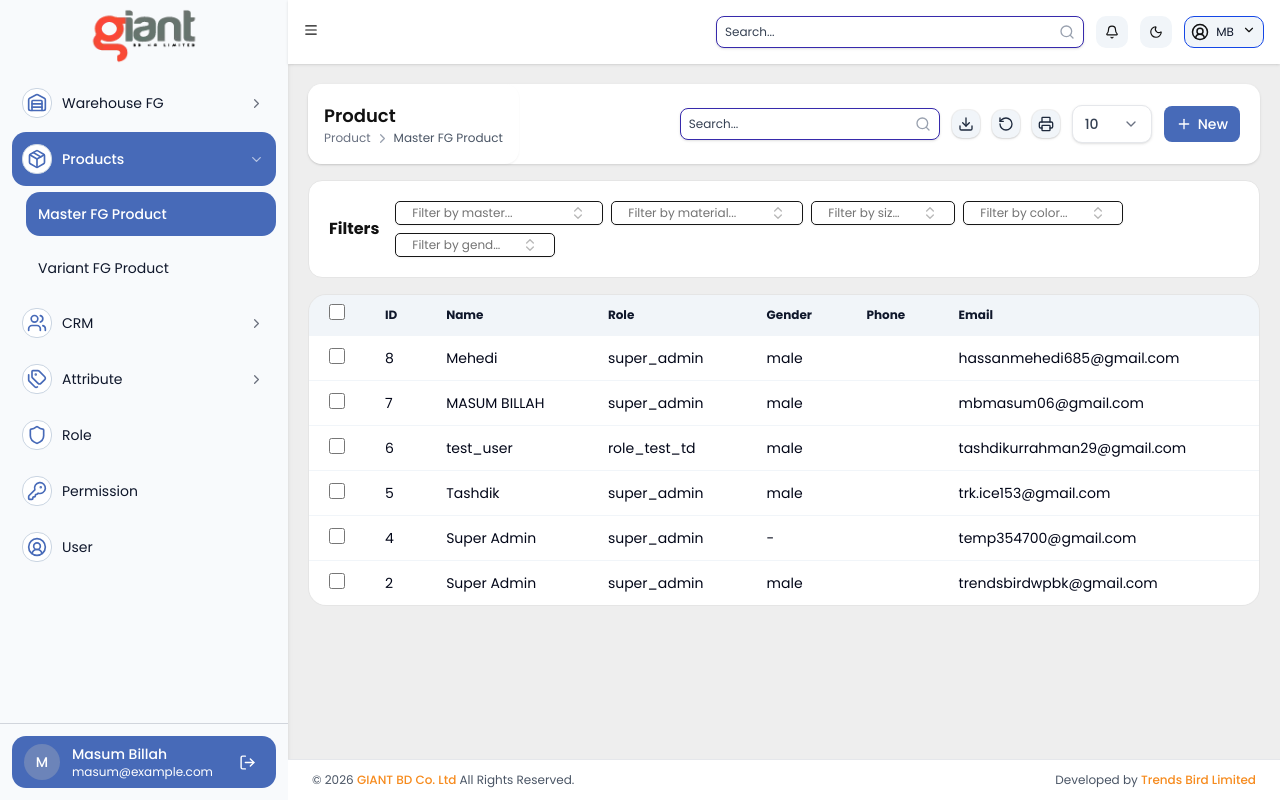
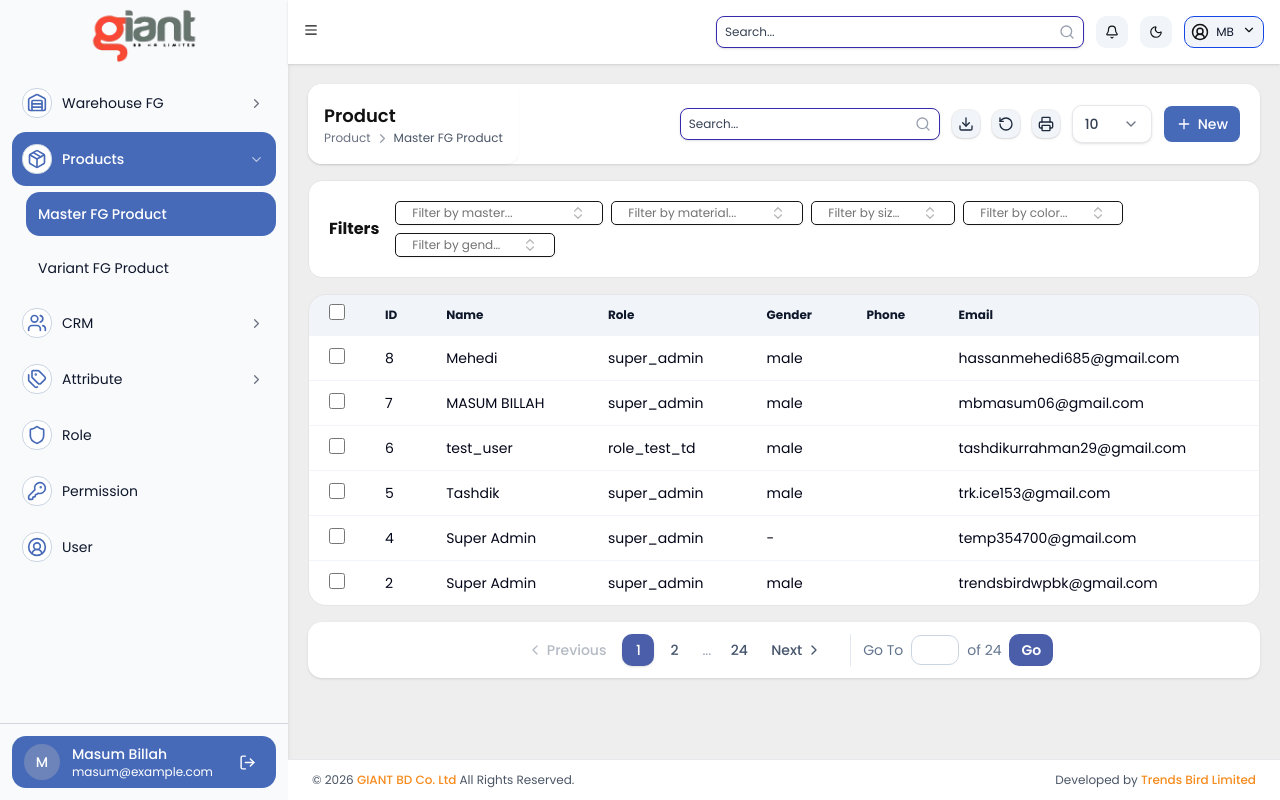
Before and after one commit to masumbillah06/giantbd, a Next.js app: page /products/master-fg-product in a window 1280 px wide. Built offline with nearby package versions, Linux system fonts and the light colour scheme.

Commit message:
added pagination component

```diff
--- a/src/app/products/master-fg-product/page.tsx
+++ b/src/app/products/master-fg-product/page.tsx
@@ -5,6 +5,7 @@ import { Sidebar, type SidebarUser } from "@/components/sidebar/sidebar"
 import Breadcrumb from "@/components/ui/breadcrumbs/breadcrumb"
 import NavCh from "@/components/ui/nav-child"
 import { useState } from "react";
+import Pagination from "@/components/ui/pagination";
 import { ClipboardList, Eye, Pencil, PenSquareIcon, Trash2 } from "lucide-react";
 import ReusableTable from "@/components/tables-1/ReusableTable";
 import { ActionButton } from "@/components/ui/buttons/action-button";
@@ -102,6 +103,8 @@ const columns: ColumnDef<UserRecord>[] = [
 
 export default function Dashboard() {
   const [selectedIds, setSelectedIds] = useState<number[]>([]);
+  const [currentPage, setCurrentPage] = useState(1);
+  const totalPages = 24; // replace with real total when API is wired up
 
   return (
     <div className="flex h-screen overflow-hidden bg-[var(--color-bg)] text-[var(--color-text)]">
@@ -144,6 +147,13 @@ export default function Dashboard() {
               />
             </div>
           </div>
+          <div className="mt-4">
+            <Pagination
+              currentPage={currentPage}
+              totalPages={totalPages}
+              onPageChange={setCurrentPage}
+            />
+          </div>
         </div>
         <Footer />
       </div>
--- a/src/app/products/variant-fg-product/page.tsx
+++ b/src/app/products/variant-fg-product/page.tsx
@@ -5,6 +5,7 @@ import { Sidebar, type SidebarUser } from "@/components/sidebar/sidebar"
 import Breadcrumb from "@/components/ui/breadcrumbs/breadcrumb"
 import NavCh from "@/components/ui/nav-child"
 import { useState } from "react";
+import Pagination from "@/components/ui/pagination";
 import { ClipboardList, Eye, Pencil, PenSquareIcon, Trash2 } from "lucide-react";
 import ReusableTable from "@/components/tables-1/ReusableTable";
 import { ActionButton } from "@/components/ui/buttons/action-button";
@@ -102,6 +103,8 @@ const columns: ColumnDef<UserRecord>[] = [
 
 export default function Dashboard() {
   const [selectedIds, setSelectedIds] = useState<number[]>([]);
+  const [currentPage, setCurrentPage] = useState(1);
+  const totalPages = 24; // replace with real total when API is wired up
 
   return (
     <div className="flex h-screen overflow-hidden bg-[var(--color-bg)] text-[var(--color-text)]">
@@ -144,6 +147,13 @@ export default function Dashboard() {
               />
             </div>
           </div>
+          <div className="mt-4">
+            <Pagination
+              currentPage={currentPage}
+              totalPages={totalPages}
+              onPageChange={setCurrentPage}
+            />
+          </div>
         </div>
         <Footer />
       </div>
--- /dev/null
+++ b/src/components/ui/pagination.tsx
@@ -0,0 +1,162 @@
+"use client";
+
+import { ChevronLeft, ChevronRight } from "lucide-react";
+import { useRef, useState } from "react";
+import { cn } from "cn";
+
+export interface PaginationProps {
+  /** Current active page (1-indexed). */
+  currentPage: number;
+  /** Total number of pages. */
+  totalPages: number;
+  /** Called with the new page number when the user navigates. */
+  onPageChange: (page: number) => void;
+  className?: string;
+}
+
+/**
+ * Reusable pagination bar.
+ *
+ * Layout (matches design):
+ *   < Previous   1  2  ...  24   Next >   Go To [ ___ ] of 24  Go
+ */
+export default function Pagination({
+  currentPage,
+  totalPages,
+  onPageChange,
+  className,
+}: PaginationProps) {
+  const [goToValue, setGoToValue] = useState<string>("");
+  const inputRef = useRef<HTMLInputElement>(null);
+
+  const clamp = (n: number) => Math.min(Math.max(n, 1), totalPages);
+
+  const handlePrev = () => onPageChange(clamp(currentPage - 1));
+  const handleNext = () => onPageChange(clamp(currentPage + 1));
+
+  const handleGo = () => {
+    const parsed = parseInt(goToValue, 10);
+    if (!isNaN(parsed)) {
+      onPageChange(clamp(parsed));
+      setGoToValue("");
+    }
+  };
+
+  const handleKeyDown = (e: React.KeyboardEvent<HTMLInputElement>) => {
+    if (e.key === "Enter") handleGo();
+  };
+
+  /**
+   * Build the visible page numbers.
+   * Always shows: first page, last page, current page, and the page right
+   * before/after current. Gaps are represented as "...".
+   *
+   * Example (totalPages=24, currentPage=1): [1, 2, "...", 24]
+   */
+  const buildPages = (): (number | "...")[] => {
+    if (totalPages <= 5) {
+      return Array.from({ length: totalPages }, (_, i) => i + 1);
+    }
+
+    const pages = new Set<number>();
+    pages.add(1);
+    pages.add(totalPages);
+    pages.add(clamp(currentPage));
+    pages.add(clamp(currentPage - 1));
+    pages.add(clamp(currentPage + 1));
+
+    const sorted = Array.from(pages).sort((a, b) => a - b);
+    const result: (number | "...")[] = [];
+
+    sorted.forEach((page, idx) => {
+      if (idx > 0 && page - sorted[idx - 1] > 1) {
+        result.push("...");
+      }
+      result.push(page);
+    });
+
+    return result;
+  };
+
+  const pages = buildPages();
+
+  return (
+    <div
+      className={cn(
+        "flex items-center justify-center gap-1 rounded-xl bg-white px-4 py-3 shadow-sm",
+        className
+      )}
+    >
+      {/* Previous */}
+      <button
+        onClick={handlePrev}
+        disabled={currentPage <= 1}
+        className="flex items-center gap-1 rounded-lg px-3 py-1.5 text-sm font-medium text-slate-600 transition hover:bg-slate-100 disabled:cursor-not-allowed disabled:opacity-40"
+      >
+        <ChevronLeft className="size-4" />
+        Previous
+      </button>
+
+      {/* Page numbers */}
+      <div className="flex items-center gap-1">
+        {pages.map((page, idx) =>
+          page === "..." ? (
+            <span
+              key={`ellipsis-${idx}`}
+              className="px-2 text-sm text-slate-400 select-none"
+            >
+              ...
+            </span>
+          ) : (
+            <button
+              key={page}
+              onClick={() => onPageChange(page as number)}
+              className={cn(
+                "flex h-8 w-8 items-center justify-center rounded-lg text-sm font-medium transition",
+                page === currentPage
+                  ? "bg-[#4B5EAA] text-white shadow"
+                  : "text-slate-600 hover:bg-slate-100"
+              )}
+            >
+              {page}
+            </button>
+          )
+        )}
+      </div>
+
+      {/* Next */}
+      <button
+        onClick={handleNext}
+        disabled={currentPage >= totalPages}
+        className="flex items-center gap-1 rounded-lg px-3 py-1.5 text-sm font-medium text-slate-600 transition hover:bg-slate-100 disabled:cursor-not-allowed disabled:opacity-40"
+      >
+        Next
+        <ChevronRight className="size-4" />
+      </button>
+
+      {/* Go To */}
+      <div className="ml-3 flex items-center gap-2 border-l border-slate-200 pl-3">
+        <span className="text-sm text-slate-500 whitespace-nowrap">Go To</span>
+        <input
+          ref={inputRef}
+          type="number"
+          min={1}
+          max={totalPages}
+          value={goToValue}
+          onChange={(e) => setGoToValue(e.target.value)}
+          onKeyDown={handleKeyDown}
+          className="w-12 rounded-lg border border-slate-300 px-2 py-1 text-center text-sm focus:outline-none focus:ring-2 focus:ring-[#4B5EAA]/40 [appearance:textfield] [&::-webkit-inner-spin-button]:appearance-none [&::-webkit-outer-spin-button]:appearance-none"
+        />
+        <span className="text-sm text-slate-500 whitespace-nowrap">
+          of {totalPages}
+        </span>
+        <button
+          onClick={handleGo}
+          className="rounded-lg bg-[#4B5EAA] px-3 py-1.5 text-sm font-semibold text-white transition hover:bg-[#3d4f96] active:translate-y-px disabled:opacity-50"
+        >
+          Go
+        </button>
+      </div>
+    </div>
+  );
+}
```
